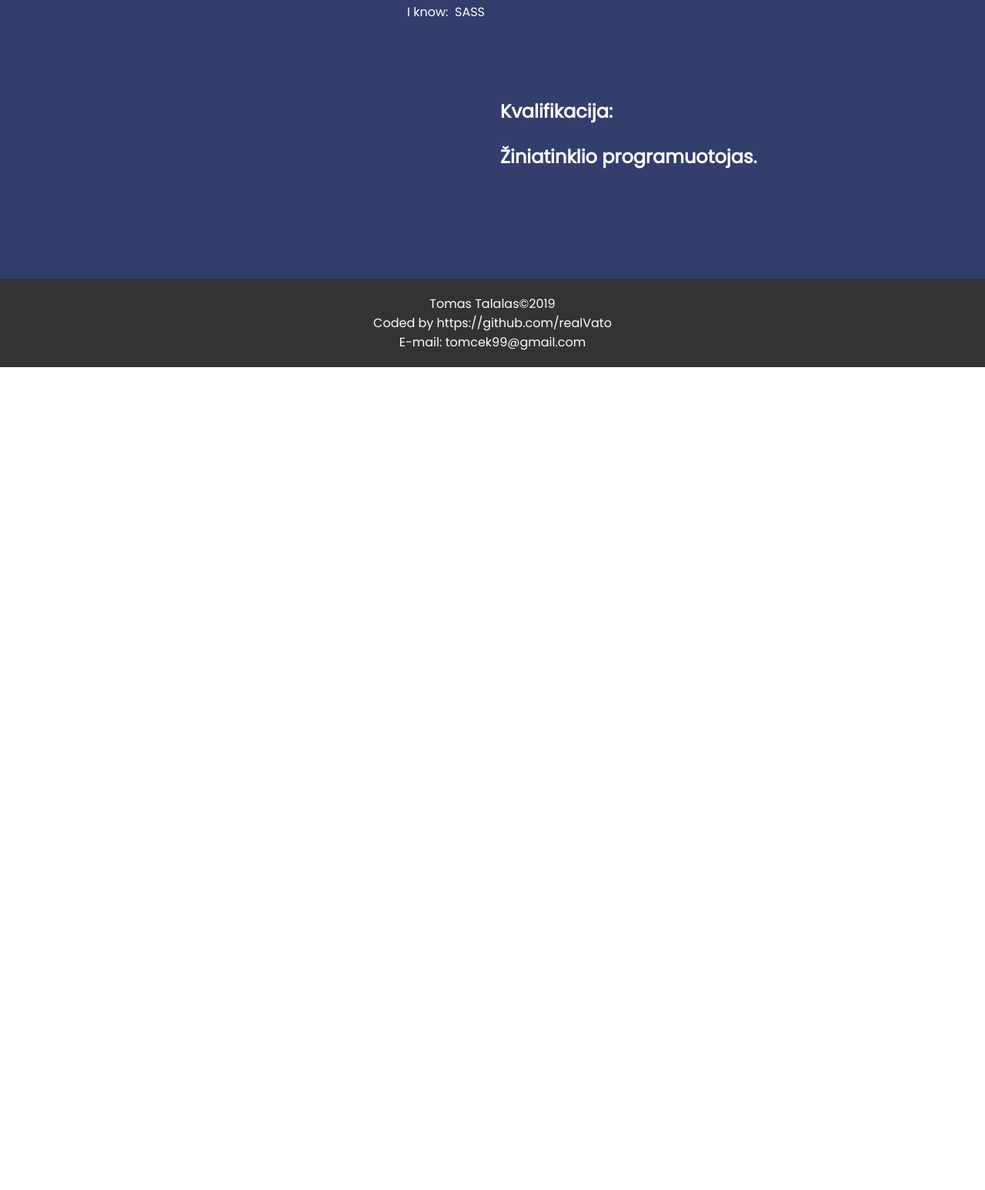
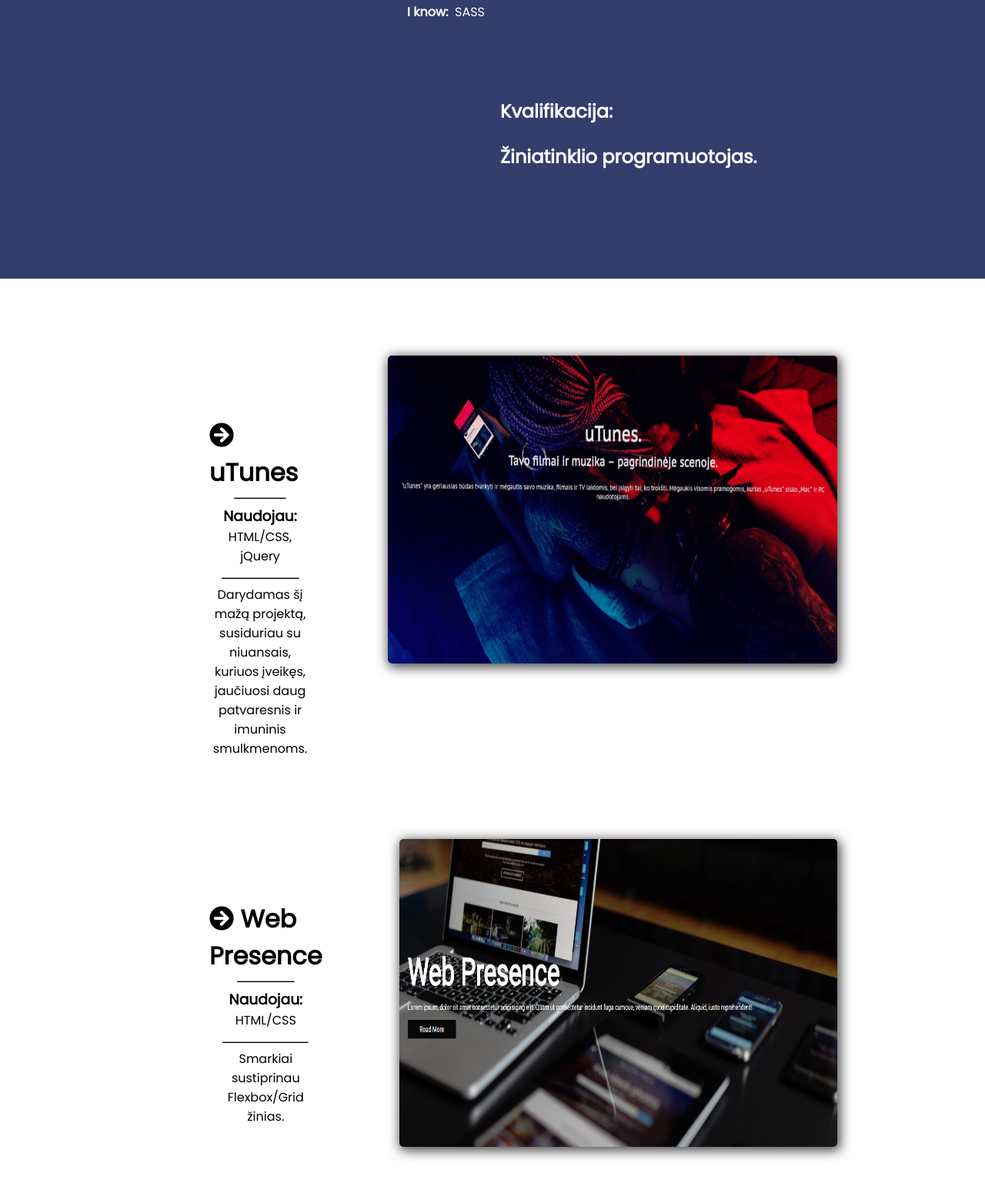
Before and after one commit to realVato/portofolioV2, a plain HTML site: page index.html in a window 1280 px wide. Shown: the part 453-1999 px from the top of the page at 77% size. Before the commit the page ends 930 px from the top, so only its background shows below. Drawn offline with nearby package versions, Linux system fonts and the light colour scheme.

Commit message:
rewrote #project

```diff
--- a/index.html
+++ b/index.html
@@ -35,27 +35,56 @@
                     <hr>
                 </div>
                 <div class="skills">
-                <span>I know: &nbsp;</span>
+                    <strong><span>I know: &nbsp;</span></strong>
                     <div id="skills"></div>
                 </div>
             </div>
             <div class="about-me">
                 <div>
                     <h2>Papers:<p>Baltijos technologijų instituto <br>
-                    profesinio mokymo diplomas.</p>
-                    </h2>
+                    profesinio mokymo diplomas.</p></h2>
                 </div>
-
                 <div>
-                   <h2>Kvalifikacija:<p>Žiniatinklio programuotojas.</p>
-                </h2>
+                   <h2>Kvalifikacija:<p>Žiniatinklio programuotojas.</p></h2>
                 </div>
             </div>
         </div>
     </section>
 
     <!-- Project -->
-
+    <section id="project">
+        <div class="container">
+            <div class="row1">
+                <div class="description">
+                    <h1><a href="utunes/index.html"><i class="fas fa-arrow-circle-right"></i> uTunes</a></h1>
+                    <hr>
+                    <h3><strong>Naudojau:</strong></h3>
+                    <p>HTML/CSS, jQuery</p>
+                    <hr class="longer-hr">
+                    <p>Darydamas šį mažą projektą, susiduriau su niuansais,
+                    kuriuos įveikęs, jaučiuosi daug patvaresnis ir imuninis
+                    smulkmenoms.</p>
+                </div>
+                <div class="content">
+                    <img src="/img/project.jpg" alt="">
+                </div>
+            </div>
+            <br>
+            <div class="row2">
+                <div class="description">
+                    <h1><a href="Web Presence/index.html"><i class="fas fa-arrow-circle-right"></i> Web Presence</a></h1>
+                    <hr>
+                    <h3><strong>Naudojau:</strong></h3>
+                    <p>HTML/CSS</p>
+                    <hr class="longer-hr">
+                    <p>Smarkiai sustiprinau Flexbox/Grid žinias.</p>
+                </div>
+                <div class="content">
+                    <img src="/img/project-flex-grid.jpg" alt="">
+                </div>
+            </div>
+        </div>
+    </section>
 
     <!-- Footer -->
     <footer>
```
Lines whose indentation alone changed are shown as unchanged.
